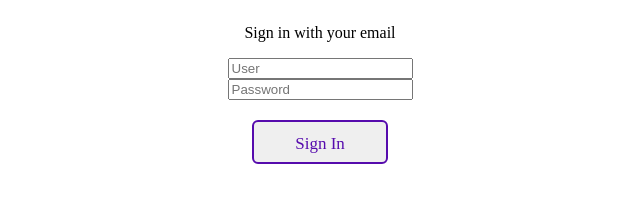
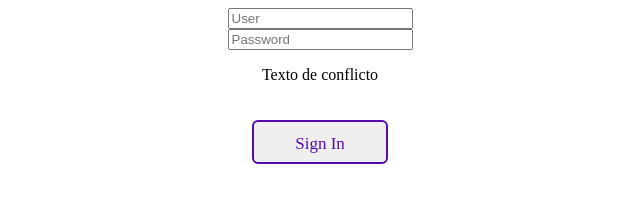
Before and after one commit to Nachoooooooo/taller_github, a plain HTML site: page index.html in a window 1280 px wide. Shown: the whole page, without its empty margins (320-960 px from the left). Drawn offline with Linux system fonts and the light colour scheme.

Commit message:
changes2

```diff
--- a/index.html
+++ b/index.html
@@ -10,11 +10,12 @@
 </head>
 <body>
     <form id="form2" action="#" method="POST" class="container">
-        <p>Sign in with your email</p>
+        <!-- <p>Sign in with your email</p> -->
         <div class="inputs">
         <input id="email2" name="email2" class="btn" type="text" placeholder="User" />
         <input id="pass3" name="pass3" class="btn" type="password" placeholder="Password" />
         </div>
+        <p>Texto de conflicto</p>
         <div>
         <button id="submitIndex" type="submit">Sign In</button>
         </div>
```
